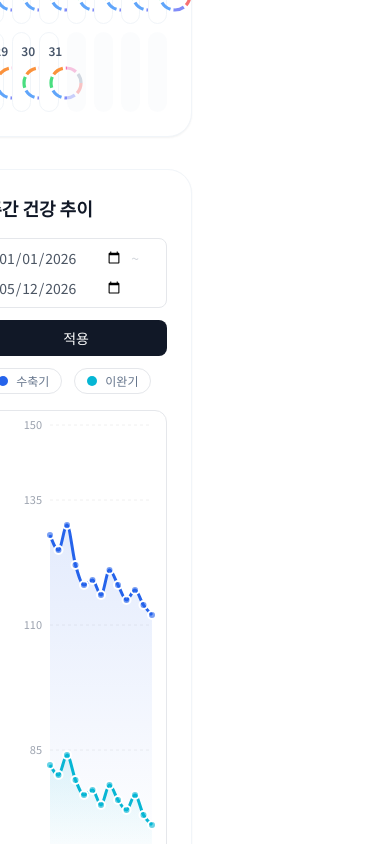
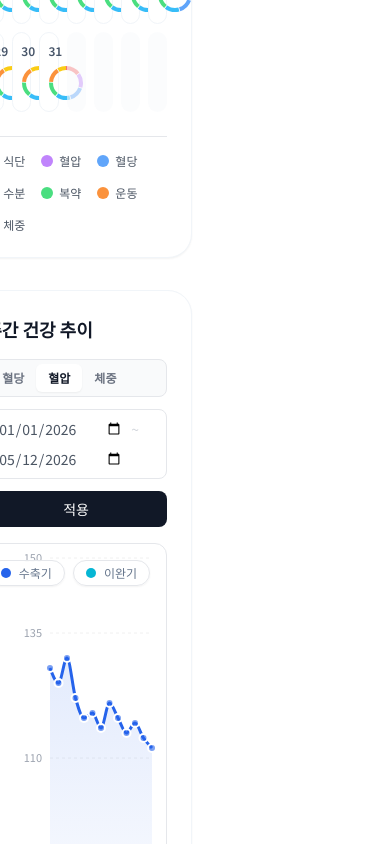
Before and after one commit to ZZAAE/Ballife, a React (Vite) app in the folder frontend/: page / in a window 390 px wide. Shown: the part 2220-3064 px from the top of the page. Built offline with nearby package versions, Linux system fonts and the light colour scheme.

Commit message:
메인페이지 및 캘린더 페이지 완

```diff
--- a/frontend/src/components/mainpage/calendar.jsx
+++ b/frontend/src/components/mainpage/calendar.jsx
@@ -1,16 +1,31 @@
 import { useMemo, useState } from "react";
+import { Link, Navigate, useNavigate } from "react-router-dom";
 
 const ringColors = [
   "stroke-red-400",
-  "stroke-indigo-400",
+  "stroke-purple-400",
   "stroke-blue-400",
+  "stroke-sky-400",
   "stroke-green-400",
   "stroke-orange-400",
-  "stroke-pink-400",
-  "stroke-slate-400",
+  "stroke-yellow-400",
 ];
 
+const legendItems = [
+    { label: "식단", color: "bg-red-400" },
+    { label: "혈압", color: "bg-purple-400" },
+    { label: "혈당", color: "bg-blue-400" },
+    { label: "수분", color: "bg-sky-400" },
+    { label: "복약", color: "bg-green-400" },
+    { label: "운동", color: "bg-orange-400" },
+    { label: "체중", color: "bg-yellow-400" },
+  ];
+
 function RingChart() {
+  const count = ringColors.length;      // 7
+  const slot = 100 / count;         // 각 조각 전체 폭
+  const gap = 0.8;                  // 조각 사이 간격(원하면 0)
+  const segment = slot - gap;       // 실제 색 구간
   return (
     <svg viewBox="0 0 36 36" className="mx-auto mt-1.5 h-9 w-9">
       {ringColors.map((color, i) => (
@@ -20,10 +35,11 @@ function RingChart() {
           cy="18"
           r="15"
           fill="transparent"
-          strokeWidth="3.2"
+          strokeWidth="4"
           className={color}
-          strokeDasharray="11 89"
-          strokeDashoffset={i * -14}
+          strokeDasharray={`${segment} ${100 - segment}`}
+          strokeDashoffset={-(i * slot)}
+          transform="rotate(-90 18 18)"
         />
       ))}
     </svg>
@@ -31,6 +47,7 @@ function RingChart() {
 }
 
 function Calendar() {
+  const navigate = useNavigate();
   const weekdays = ["일", "월", "화", "수", "목", "금", "토"];
   const [currentDate, setCurrentDate] = useState(new Date(2026, 2, 1));
 
@@ -70,7 +87,7 @@ function Calendar() {
         key={`day-${dayNumber}`}
         type="button"
         className="group h-20 rounded-xl border border-slate-100 bg-white p-2 transition hover:border-slate-200 hover:shadow-sm"
-        onClick={() => console.log(`Clicked on day ${dayNumber}`)}
+        onClick={() => navigate("/calender", {state:{year:currentDate.getFullYear(), month:currentDate.getMonth()}})}
       >
         <div className="flex items-center justify-between">
           <span className="text-xs font-semibold text-slate-600">{dayNumber}</span>
@@ -114,6 +131,15 @@ function Calendar() {
       </div>
 
       <div className="mt-2 grid grid-cols-7 gap-2">{Array.from({ length: totalCells }, (_, i) => renderDayCell(i))}</div>
+      {/* 하단 범례 */}
+      <div className="flex flex-wrap gap-4 mt-6 text-xs text-gray-500 border-t pt-4">
+        {legendItems.map((item, i) => (
+          <div key={i} className="flex items-center gap-1.5">
+            <span className={`w-3 h-3 rounded-full ${item.color}`} />
+            <span className="font-medium text-gray-600">{item.label}</span>
+          </div>
+        ))}
+      </div>
     </div>
   );
 }
--- a/frontend/src/components/mainpage/chart.jsx
+++ b/frontend/src/components/mainpage/chart.jsx
@@ -1,8 +1,15 @@
-import { CalendarDays } from "lucide-react";
 import { useState } from "react";
 
 // 차트 영역 컴포넌트
-export default function ChartSection({ title, legends = [], data = [], children }) {
+export default function ChartSection({
+  title,
+  legends = [],
+  data = [],
+  chartTypes = [],
+  selectedType,
+  onTypeChange,
+  children,
+}) {
   const now = new Date();
   const fmt = (d) => d.toISOString().split("T")[0];
 
@@ -29,8 +36,25 @@ export default function ChartSection({ title, legends = [], data = [], children
       <div className="mb-4 flex flex-col gap-4 xl:flex-row xl:items-center xl:justify-between">
         <h2 className="text-lg font-bold text-gray-900">{title}</h2>
         <div className="flex flex-col gap-3 sm:flex-row sm:flex-wrap sm:items-center xl:justify-end">
+          {chartTypes.length > 0 && (
+            <div className="inline-flex rounded-lg border border-gray-200 bg-gray-50 p-1">
+              {chartTypes.map((type) => (
+                <button
+                  key={type.value}
+                  type="button"
+                  onClick={() => onTypeChange?.(type.value)}
+                  className={`rounded-md px-3 py-1.5 text-xs font-semibold transition ${
+                    selectedType === type.value
+                      ? "bg-white text-gray-900 shadow-sm"
+                      : "text-gray-500 hover:text-gray-700"
+                  }`}
+                >
+                  {type.label}
+                </button>
+              ))}
+            </div>
+          )}
           <div className="flex flex-wrap items-center gap-2 rounded-lg border border-gray-200 bg-white px-3 py-2 text-sm text-gray-600">
-
             <input
               type="date"
               value={startInput}
@@ -51,18 +75,21 @@ export default function ChartSection({ title, legends = [], data = [], children
           >
             적용
           </button>
-          <div className="flex flex-wrap items-center gap-3 text-xs text-slate-500">
-            {legends.map((legend) => (
-              <span key={legend.label} className="inline-flex items-center gap-2 rounded-full border border-gray-200 px-3 py-1">
-                <span className="h-2.5 w-2.5 rounded-full" style={{ backgroundColor: legend.color }} />
-                {legend.label}
-              </span>
-            ))}
-          </div>
         </div>
       </div>
 
-      <div className="h-[500px] rounded-xl border border-gray-200 bg-white p-1 sm:p-12">
+      <div className="relative h-[500px] rounded-xl border border-gray-200 bg-white p-1 sm:p-12">
+        <div className="absolute right-4 top-4 z-10 flex flex-wrap items-center gap-2 text-xs text-slate-500">
+          {legends.map((legend) => (
+            <span
+              key={legend.label}
+              className="inline-flex items-center gap-2 rounded-full border border-gray-200 bg-white/95 px-3 py-1 shadow-sm"
+            >
+              <span className="h-2.5 w-2.5 rounded-full" style={{ backgroundColor: legend.color }} />
+              {legend.label}
+            </span>
+          ))}
+        </div>
         {typeof children === "function" ? children(filteredData) : children}
       </div>
     </div>
--- a/frontend/src/pages/main/HealthCalenderPage.jsx
+++ b/frontend/src/pages/main/HealthCalenderPage.jsx
@@ -1,15 +1,23 @@
-import React, { useState } from "react";
+import React, { useMemo, useState } from "react";
+import { useLocation } from "react-router-dom";
+import DailyTimelineModal from "../../modals/DailyTimelineModal";
 
 // 1. 링 차트 컴포넌트
 const RingChart = () => {
   const colors = [
     "stroke-red-400",
+    "stroke-purple-400",
+    "stroke-blue-400",
+    "stroke-sky-400",
+    "stroke-green-400",
+    "stroke-orange-400",
     "stroke-yellow-400",
-    "stroke-blue-400",
-    "stroke-green-400",
-    "stroke-purple-400",
-    "stroke-orange-400",
   ];
+
+  const count = colors.length;      // 7
+  const slot = 100 / count;         // 각 조각 전체 폭
+  const gap = 1.8;                  // 조각 사이 간격(원하면 0)
+  const segment = slot - gap;       // 실제 색 구간
 
   return (
     <svg viewBox="0 0 36 36" className="w-10 h-10">
@@ -20,10 +28,12 @@ const RingChart = () => {
           cy="18"
           r="15.915"
           fill="transparent"
-          strokeWidth="3"
+          strokeWidth="5"
+          pathLength="100"
           className={c}
-          strokeDasharray={`${10 + i * 5}, 100`}
-          strokeDashoffset={i * -15}
+          strokeDasharray={`${segment} ${100 - segment}`}
+          strokeDashoffset={-(i * slot)}
+          transform="rotate(-90 18 18)"
         />
       ))}
     </svg>
@@ -31,12 +41,25 @@ const RingChart = () => {
 };
 
 // 2. 작동하는 달력 컴포넌트
-const Calendar = () => {
-  // 현재 날짜 기준 (2026년 3월 또는 오늘 날짜 기준)
-  const [currentDate, setCurrentDate] = useState(new Date(2026, 2, 1)); // 2026년 3월 1일 기본값 설정
+const Calendar = ({ onDayClick }) => {
+  const location = useLocation();
+  const selectedDate = location.state;
+
+  const initialDate = useMemo(() => {
+    if (selectedDate?.year && selectedDate?.month) {
+      return new Date(
+        selectedDate.year,
+        selectedDate.month,
+        selectedDate.day ?? 1
+      );
+    }
+    return new Date();
+  }, [selectedDate]);
+
+  const [currentDate, setCurrentDate] = useState(initialDate); // 2026년 3월 1일 기본값 설정
 
   const year = currentDate.getFullYear();
-  const month = currentDate.getMonth(); // 0 ~ 11
+  const month = currentDate.getMonth()
 
   // 달력 연산 로직
   const firstDayOfMonth = new Date(year, month, 1).getDay(); // 시작 요일 (0: 일요일 ~ 6: 토요일)
@@ -47,20 +70,45 @@ const Calendar = () => {
     setCurrentDate(new Date(year, month + offset, 1));
   };
 
-  // 달력 격자(Grid)에 채울 배열 생성 (시작 요일 전 빈칸 + 실제 날짜들)
-  const calendarDays = [
-    ...Array(firstDayOfMonth).fill(null),
-    ...Array.from({ length: daysInMonth }, (_, i) => i + 1),
-  ];
+  // 달력 격자(Grid)에 채울 배열 생성 (이전달/현재달/다음달 날짜 포함)
+  const totalCells = Math.ceil((firstDayOfMonth + daysInMonth) / 7) * 7;
+  const prevMonthDays = new Date(year, month, 0).getDate();
+
+  const calendarDays = Array.from({ length: totalCells }, (_, index) => {
+    const dayNumber = index - firstDayOfMonth + 1;
+
+    if (dayNumber < 1) {
+      return {
+        day: prevMonthDays + dayNumber,
+        monthOffset: -1,
+        isCurrentMonth: false,
+      };
+    }
+
+    if (dayNumber > daysInMonth) {
+      return {
+        day: dayNumber - daysInMonth,
+        monthOffset: 1,
+        isCurrentMonth: false,
+      };
+    }
+
+    return {
+      day: dayNumber,
+      monthOffset: 0,
+      isCurrentMonth: true,
+    };
+  });
 
   // 범례 데이터 (CSS 클래스가 빌드 시 누락되지 않도록 풀 클래스명 작성)
   const legendItems = [
     { label: "식단", color: "bg-red-400" },
-    { label: "혈압", color: "bg-yellow-400" },
+    { label: "혈압", color: "bg-purple-400" },
     { label: "혈당", color: "bg-blue-400" },
-    { label: "수면", color: "bg-green-400" },
-    { label: "체력", color: "bg-purple-400" },
+    { label: "수분", color: "bg-sky-400" },
+    { label: "복약", color: "bg-green-400" },
     { label: "운동", color: "bg-orange-400" },
+    { label: "체중", color: "bg-yellow-400" },
   ];
 
   return (
@@ -104,36 +152,42 @@ const Calendar = () => {
 
       {/* 실제 날짜 그리드 */}
       <div className="grid grid-cols-7 gap-3">
-        {calendarDays.map((day, index) => {
+        {calendarDays.map((cell, index) => {
           const isSunday = index % 7 === 0;
           const isSaturday = index % 7 === 6;
+          const targetDate = new Date(year, month + cell.monthOffset, cell.day);
 
           return (
-            <div
+            <button
               key={index}
               className={`rounded-xl p-2 flex flex-col items-center min-h-[85px] transition-all ${
-                day
+                cell.isCurrentMonth
                   ? "bg-gray-50 hover:bg-gray-100/70 border border-gray-100"
-                  : "bg-transparent border-none"
+                  : "bg-gray-50/40 hover:bg-gray-100/70 border border-gray-100"
               }`}
+              onClick={() => {
+                onDayClick?.({
+                year: targetDate.getFullYear(),
+                month: targetDate.getMonth() + 1,
+                day: targetDate.getDate(),
+                });
+                }}
             >
-              {day && (
-                <>
               <span
                 className={`text-xs font-bold mb-1.5 ${
-                      isSunday
+                  !cell.isCurrentMonth
+                    ? "text-gray-400"
+                    : isSunday
                     ? "text-red-500"
                     : isSaturday
                     ? "text-blue-500"
                     : "text-gray-500"
                 }`}
               >
-                    {day}
+                {cell.day}
               </span>
               <RingChart />
-                </>
-              )}
-            </div>
+            </button>
           );
         })}
       </div>
@@ -262,6 +316,14 @@ const Sidebar = () => {
 };
 
 export default function HealthCalendarPage() {
+  const [isTimelineOpen, setIsTimelineOpen] = useState(false);
+  const [selectedDayInfo, setSelectedDayInfo] = useState(null);
+
+  const handleDayClick = (dayInfo) => {
+  setSelectedDayInfo(dayInfo);
+  setIsTimelineOpen(true);
+  };
+
   return (
     <div className="min-h-screen bg-gray-50 text-gray-900 font-['Noto_Sans_KR']">
       <div className="px-4 py-8 sm:px-6 lg:px-10 xl:px-16 2xl:px-24 max-w-[1920px] mx-auto">
@@ -275,7 +337,19 @@ export default function HealthCalendarPage() {
         </header>
 
         <div className="space-y-6">
-          <Calendar />
+          <Calendar onDayClick={handleDayClick} />
+          <DailyTimelineModal
+            isOpen={isTimelineOpen}
+            onClose={() => setIsTimelineOpen(false)}
+            // data={{
+            // month: selectedDayInfo ? selectedDayInfo.month + "월" : "",
+            // day: "",
+            // date: selectedDayInfo
+            // ? selectedDayInfo.year + "년 " + selectedDayInfo.month + "월 " + selectedDayInfo.day + "일"
+            // : "",
+            // items: []
+            // }}
+          />
 
           <div className="grid grid-cols-1 gap-6 lg:grid-cols-10">
             <div className="lg:col-span-7">
--- a/frontend/src/pages/main/MainPage.jsx
+++ b/frontend/src/pages/main/MainPage.jsx
@@ -1,10 +1,10 @@
-import React from 'react';
+import React, { useMemo, useState } from 'react';
 import Header from '../../components/Header';
 import HealthMenu from '../../components/HealthMenu';
 import Card from '../../components/mainpage/card.jsx';
 import Calendar from '../../components/mainpage/calendar.jsx';
 import ChartSection from '../../components/mainpage/chart.jsx';
-import { AreaChart, Area, XAxis, YAxis, CartesianGrid, Tooltip, Legend, ResponsiveContainer } from 'recharts';
+import { AreaChart, Area, XAxis, YAxis, CartesianGrid, Tooltip, ResponsiveContainer } from 'recharts';
 
 
 const bloodPressureData = [
@@ -23,7 +23,79 @@ const bloodPressureData = [
   { date: "05-06", systolic: 112, diastolic: 70 },
 ];
 
+const bloodSugarData = [
+  { date: "03-01", glucose: 118 },
+  { date: "03-05", glucose: 114 },
+  { date: "03-10", glucose: 121 },
+  { date: "03-15", glucose: 110 },
+  { date: "03-20", glucose: 108 },
+  { date: "03-25", glucose: 115 },
+  { date: "03-31", glucose: 112 },
+  { date: "04-05", glucose: 109 },
+  { date: "04-12", glucose: 107 },
+  { date: "04-20", glucose: 104 },
+  { date: "04-28", glucose: 106 },
+  { date: "05-01", glucose: 103 },
+  { date: "05-06", glucose: 101 },
+];
+
+const weightData = [
+  { date: "03-01", weight: 78.5 },
+  { date: "03-05", weight: 78.3 },
+  { date: "03-10", weight: 78.4 },
+  { date: "03-15", weight: 78.1 },
+  { date: "03-20", weight: 77.9 },
+  { date: "03-25", weight: 78.0 },
+  { date: "03-31", weight: 77.8 },
+  { date: "04-05", weight: 77.6 },
+  { date: "04-12", weight: 77.5 },
+  { date: "04-20", weight: 77.3 },
+  { date: "04-28", weight: 77.1 },
+  { date: "05-01", weight: 77.0 },
+  { date: "05-06", weight: 76.8 },
+];
+
 const MainPage = () => {
+  const [selectedChartType, setSelectedChartType] = useState("bloodPressure");
+
+  const chartConfig = useMemo(() => {
+    return {
+      bloodPressure: {
+        data: bloodPressureData,
+        legends: [
+          { label: "수축기", color: "#2563eb" },
+          { label: "이완기", color: "#06b6d4" },
+        ],
+        unit: "mmHg",
+        yDomain: [60, 150],
+        areas: [
+          { key: "systolic", name: "수축기", stroke: "#2563eb", gradientId: "systolicGrad" },
+          { key: "diastolic", name: "이완기", stroke: "#06b6d4", gradientId: "diastolicGrad" },
+        ],
+      },
+      bloodSugar: {
+        data: bloodSugarData,
+        legends: [{ label: "혈당", color: "#16a34a" }],
+        unit: "mg/dL",
+        yDomain: [80, 140],
+        areas: [
+          { key: "glucose", name: "혈당", stroke: "#16a34a", gradientId: "glucoseGrad" },
+        ],
+      },
+      weight: {
+        data: weightData,
+        legends: [{ label: "체중", color: "#f97316" }],
+        unit: "kg",
+        yDomain: [75, 80],
+        areas: [
+          { key: "weight", name: "체중", stroke: "#f97316", gradientId: "weightGrad" },
+        ],
+      },
+    };
+  }, []);
+
+  const activeChart = chartConfig[selectedChartType];
+
   // 샘플 데이터
   const userStats = {
     ageGender: "45세 / 남성",
@@ -49,7 +121,7 @@ const MainPage = () => {
           <p style={{ fontWeight: 600, marginBottom: 4, color: "#2d3335" }}>{`2026-${label}`}</p>
           {payload.map((p) => (
             <p key={p.dataKey} style={{ color: p.color, margin: "2px 0" }}>
-            {p.name}: <strong>{p.value}</strong> mmHg
+              {p.name}: <strong>{p.value}</strong> {activeChart.unit}
             </p>
           ))}
         </div>
@@ -90,10 +162,14 @@ const MainPage = () => {
           {/* Chart Placeholder Card */}
           <ChartSection
             title="주간 건강 추이"
-            data={bloodPressureData}
-            legends={[
-              { label: "수축기", color: "#2563eb" },
-              { label: "이완기", color: "#06b6d4" },
+            data={activeChart.data}
+            legends={activeChart.legends}
+            selectedType={selectedChartType}
+            onTypeChange={setSelectedChartType}
+            chartTypes={[
+              { value: "bloodSugar", label: "혈당" },
+              { value: "bloodPressure", label: "혈압" },
+              { value: "weight", label: "체중" },
             ]}
           >
             {(filteredData) => (
@@ -108,13 +184,32 @@ const MainPage = () => {
                       <stop offset="5%" stopColor="#06b6d4" stopOpacity={0.18} />
                       <stop offset="95%" stopColor="#06b6d4" stopOpacity={0} />
                     </linearGradient>
+                    <linearGradient id="glucoseGrad" x1="0" y1="0" x2="0" y2="1">
+                      <stop offset="5%" stopColor="#16a34a" stopOpacity={0.22} />
+                      <stop offset="95%" stopColor="#16a34a" stopOpacity={0} />
+                    </linearGradient>
+                    <linearGradient id="weightGrad" x1="0" y1="0" x2="0" y2="1">
+                      <stop offset="5%" stopColor="#f97316" stopOpacity={0.22} />
+                      <stop offset="95%" stopColor="#f97316" stopOpacity={0} />
+                    </linearGradient>
                   </defs>
                   <CartesianGrid strokeDasharray="3 3" stroke="#f0f0f0" vertical={false} />
                   <XAxis dataKey="date" tick={{ fontSize: 11, fill: "#9ca3af" }} axisLine={{ stroke: "#e5e7eb" }} tickLine={false} tickFormatter={(v) => `2026-${v}`} />
-                  <YAxis domain={[60, 150]} tick={{ fontSize: 11, fill: "#9ca3af" }} axisLine={false} tickLine={false} />
+                  <YAxis domain={activeChart.yDomain} tick={{ fontSize: 11, fill: "#9ca3af" }} axisLine={false} tickLine={false} />
                   <Tooltip content={<CustomTooltip />} />
-                  <Area type="monotone" dataKey="systolic" name="수축기" stroke="#2563eb" strokeWidth={3} fill="url(#systolicGrad)" dot={{ fill: "#2563eb", r: 4, stroke: "#fff", strokeWidth: 2 }} activeDot={{ r: 6 }} />
-                  <Area type="monotone" dataKey="diastolic" name="이완기" stroke="#06b6d4" strokeWidth={3} fill="url(#diastolicGrad)" dot={{ fill: "#06b6d4", r: 4, stroke: "#fff", strokeWidth: 2 }} activeDot={{ r: 6 }} />
+                  {activeChart.areas.map((area) => (
+                    <Area
+                      key={area.key}
+                      type="monotone"
+                      dataKey={area.key}
+                      name={area.name}
+                      stroke={area.stroke}
+                      strokeWidth={3}
+                      fill={`url(#${area.gradientId})`}
+                      dot={{ fill: area.stroke, r: 4, stroke: "#fff", strokeWidth: 2 }}
+                      activeDot={{ r: 6 }}
+                    />
+                  ))}
                 </AreaChart>
               </ResponsiveContainer>
             )}
```
Also changed, not shown: frontend/src/App.jsx (+4 -3 lines), frontend/src/components/mainpage/card.jsx (+7 -7 lines). Lines whose indentation alone changed are shown as unchanged.
